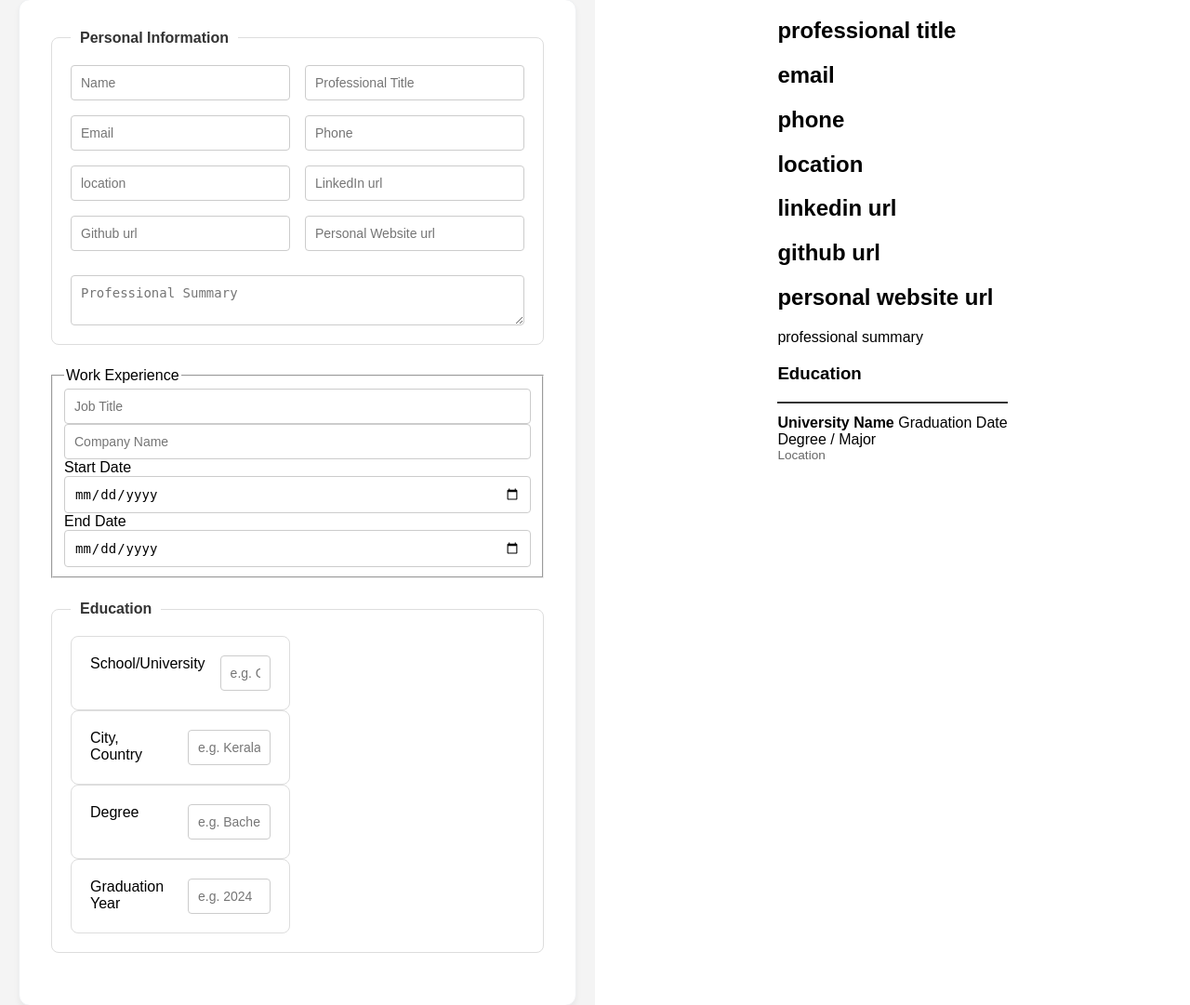
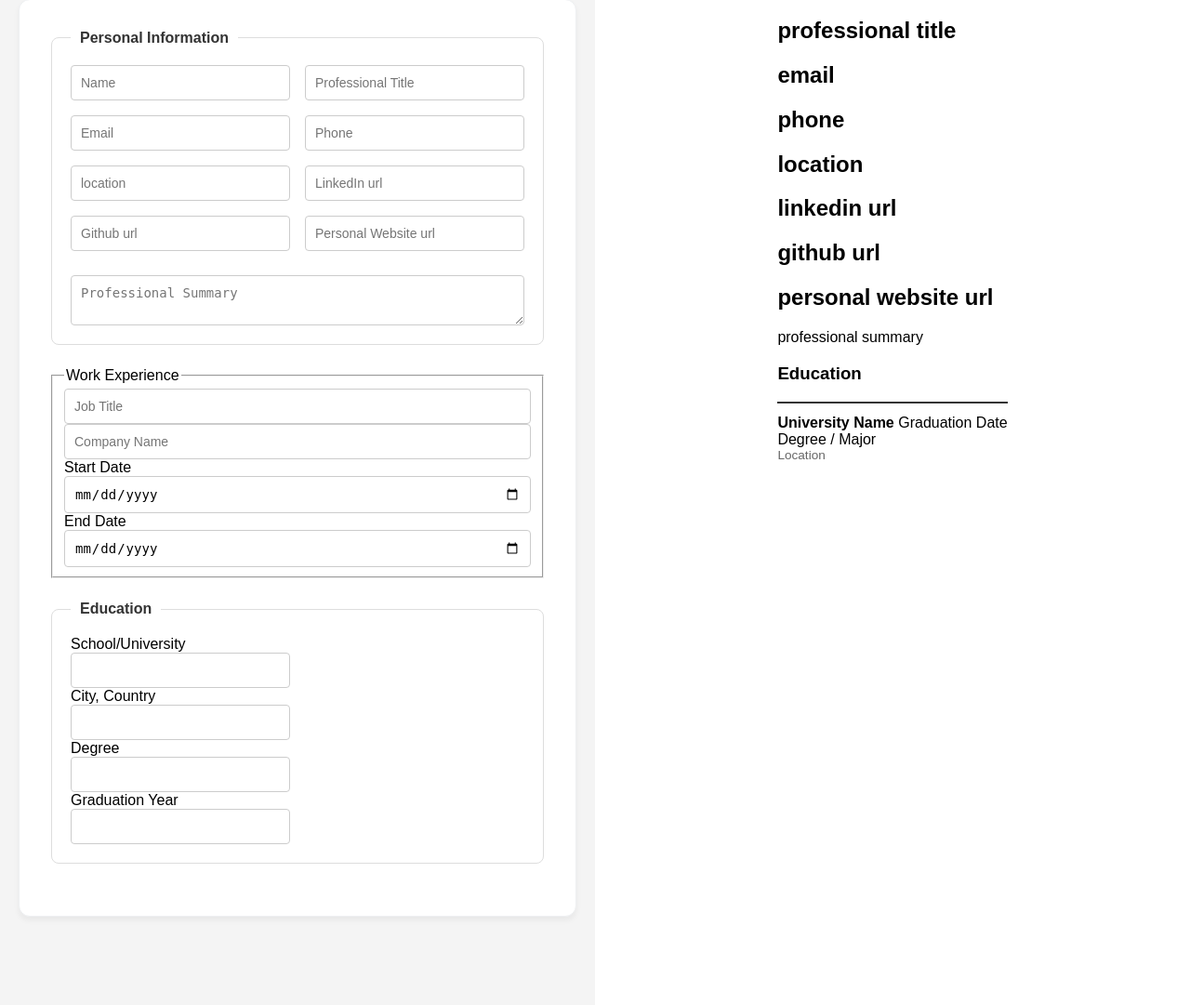
Before and after one commit to aswanth-mc/atsFriendlyResumeBulilder, a Flask app: page / in a window 1280 px wide. Shown: the part 89-1170 px from the top of the page at 93% size. Run offline with Flask 3, Linux system fonts and the light colour scheme.

Commit message:
refactor : change the education layout

```diff
--- a/templates/index.html
+++ b/templates/index.html
@@ -42,24 +42,28 @@
                     </div>
                 </div>
             </fieldset>
-            <fieldset class="field-group">
+           <fieldset class="field-group">
     <legend>Education</legend>
-    <div class="form-grid">
-        <div class="field-group">
+
+    <div class="education-grid">
+        <div class="education-item">
             <label>School/University</label>
-            <input type="text" id="school-input" placeholder="e.g. Calicut University">
+            <input type="text" id="school-input">
         </div>
-        <div class="field-group">
+
+        <div class="education-item">
             <label>City, Country</label>
-            <input type="text" id="edu-location-input" placeholder="e.g. Kerala, India">
+            <input type="text" id="edu-location-input">
         </div>
-        <div class="field-group">
+
+        <div class="education-item">
             <label>Degree</label>
-            <input type="text" id="degree-input" placeholder="e.g. Bachelor of Computer Applications">
+            <input type="text" id="degree-input">
         </div>
-        <div class="field-group">
+
+        <div class="education-item">
             <label>Graduation Year</label>
-            <input type="text" id="edu-date-input" placeholder="e.g. 2024">
+            <input type="text" id="edu-date-input">
         </div>
     </div>
 </fieldset>
```
